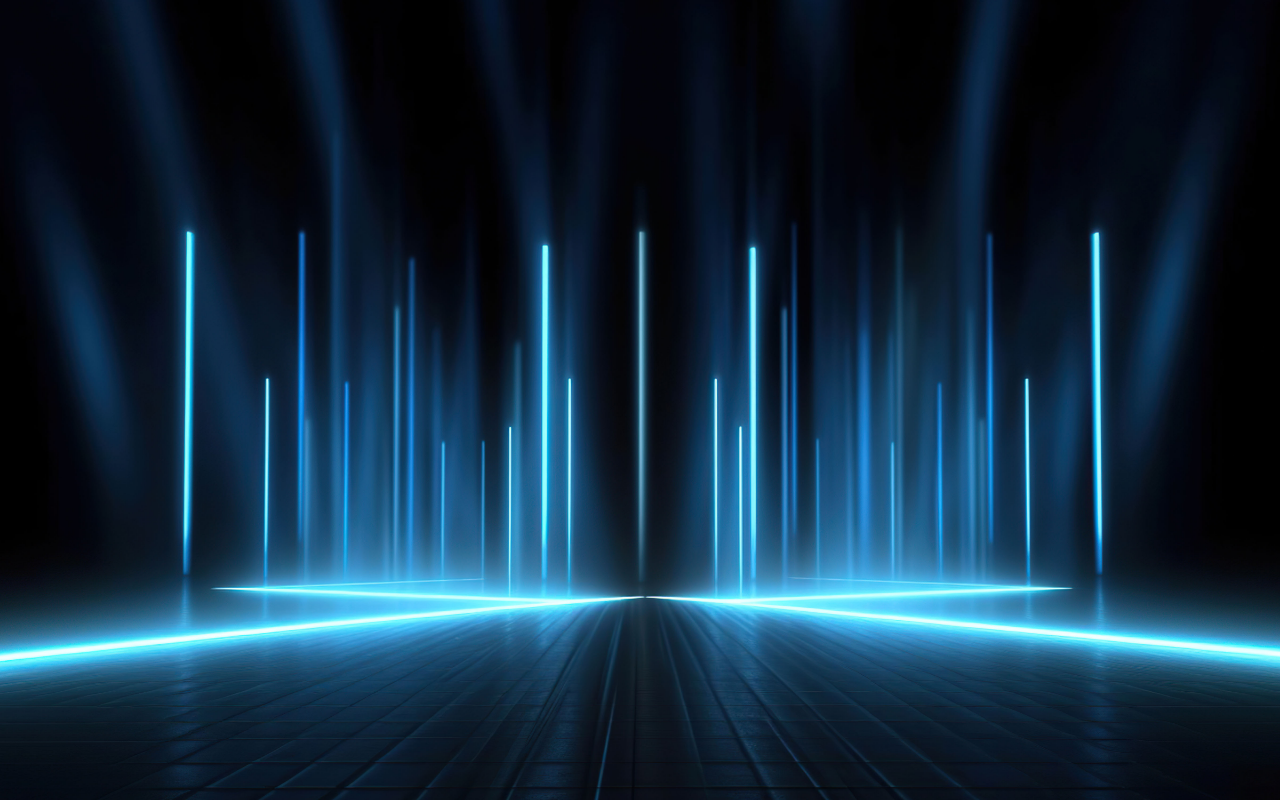
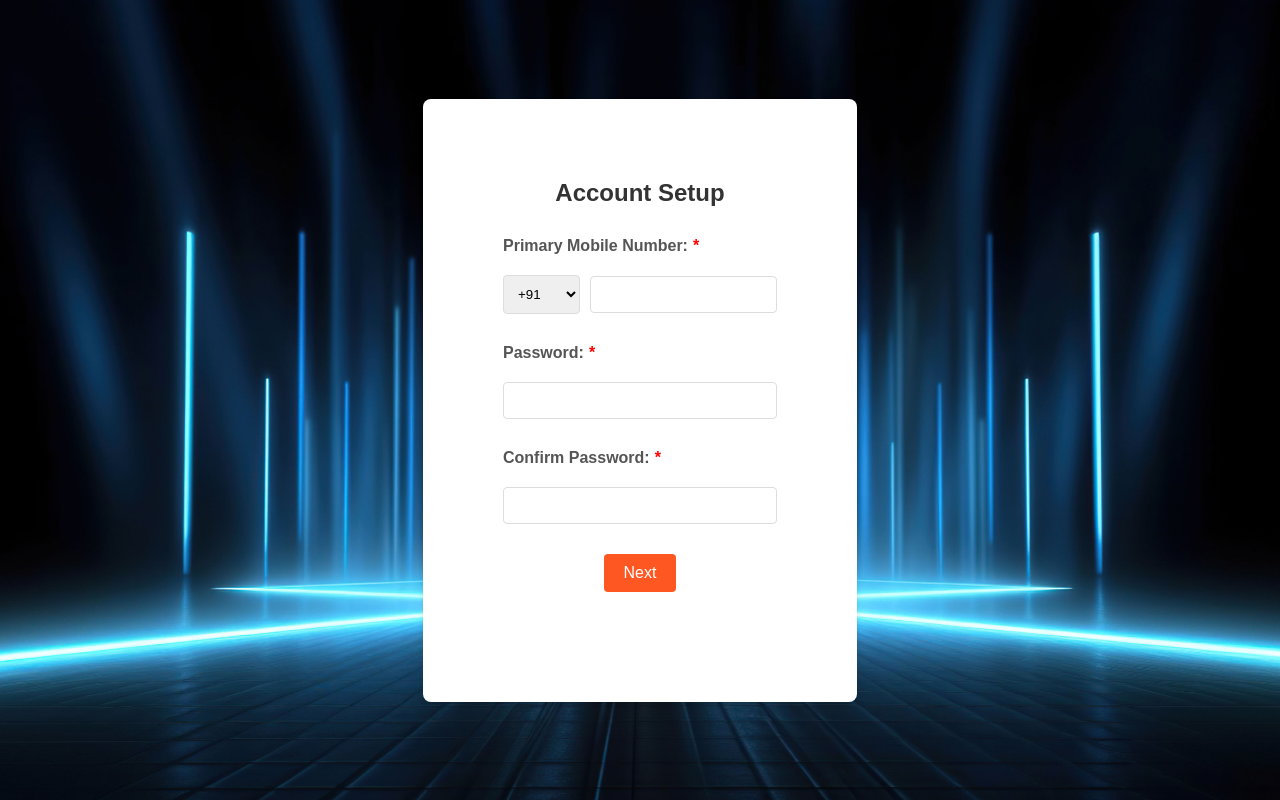
Before and after one commit to Vidii2003/Internship-Project, a React (Create React App) app: page /Register in a window 1280 px wide. Before the commit this address had no page. Built offline with nearby package versions, Linux system fonts and the light colour scheme.

Commit message:
Login Page by Vidya

```diff
--- a/src/App.js
+++ b/src/App.js
@@ -3,6 +3,7 @@ import { BrowserRouter as Router, Route, Routes } from "react-router-dom";
 import Login from "./Components/Pages/Login/Login";
 import ResetPass from "./Components/Pages/Login/resetpass";
 import Forgotmemberid from "./Components/Pages/Login/forgetmemberid";
+import SetupWizard from "./Components/Pages/Register/setupwizard";
 
 const App = () => {
   return (
@@ -11,6 +12,7 @@ const App = () => {
         <Route path="/" element={<Login />} />
         <Route path="/ResetPassword" element={<ResetPass />} />
         <Route path="/Memberid" element={<Forgotmemberid/>}/>
+        <Route path="/Register" element={<SetupWizard />} />
       </Routes>
     </Router>
   );
--- a/src/Components/Pages/Login/Login.jsx
+++ b/src/Components/Pages/Login/Login.jsx
@@ -122,7 +122,9 @@ const Login = () => {
                     <button type="submit" className="btn"><MdSendToMobile className="ph"/>Login</button>
 
                     <div className="register-link">
-                        <p>Don't have an account? <a href="#" onClick={registerLink}>Register</a></p>
+                        <p>
+                        Don't have an account? <Link to="/Register">Register</Link>
+                        </p>
                     </div>
                 </form>
             </div>
--- /dev/null
+++ b/src/Components/Pages/Register/setupwizard.js
@@ -0,0 +1,25 @@
+// src/SetupWizard.js
+import React, { useState } from 'react';
+import AccountSetup from './accountsetup';
+import PersonalInformation from './personalinformation';
+
+const SetupWizard = () => {
+  const [currentStep, setCurrentStep] = useState(1); // Step 1 is Account Setup
+
+  const handleNextStep = () => {
+    setCurrentStep(currentStep + 1);
+  };
+
+  const handlePreviousStep = () => {
+    setCurrentStep(currentStep - 1);
+  };
+
+  return (
+    <div>
+      {currentStep === 1 && <AccountSetup onNext={handleNextStep} />}
+      {currentStep === 2 && <PersonalInformation onNext={handleNextStep} onPrevious={handlePreviousStep} />}
+    </div>
+  );
+};
+
+export default SetupWizard;
```
Also changed, not shown: src/Components/Pages/Register/accountsetup.jsx (renamed from src/Components/Pages/Register/accountsetup.js), src/Components/Pages/Register/personalinformation.jsx (renamed from src/Components/Pages/Register/personalinformation.js).
